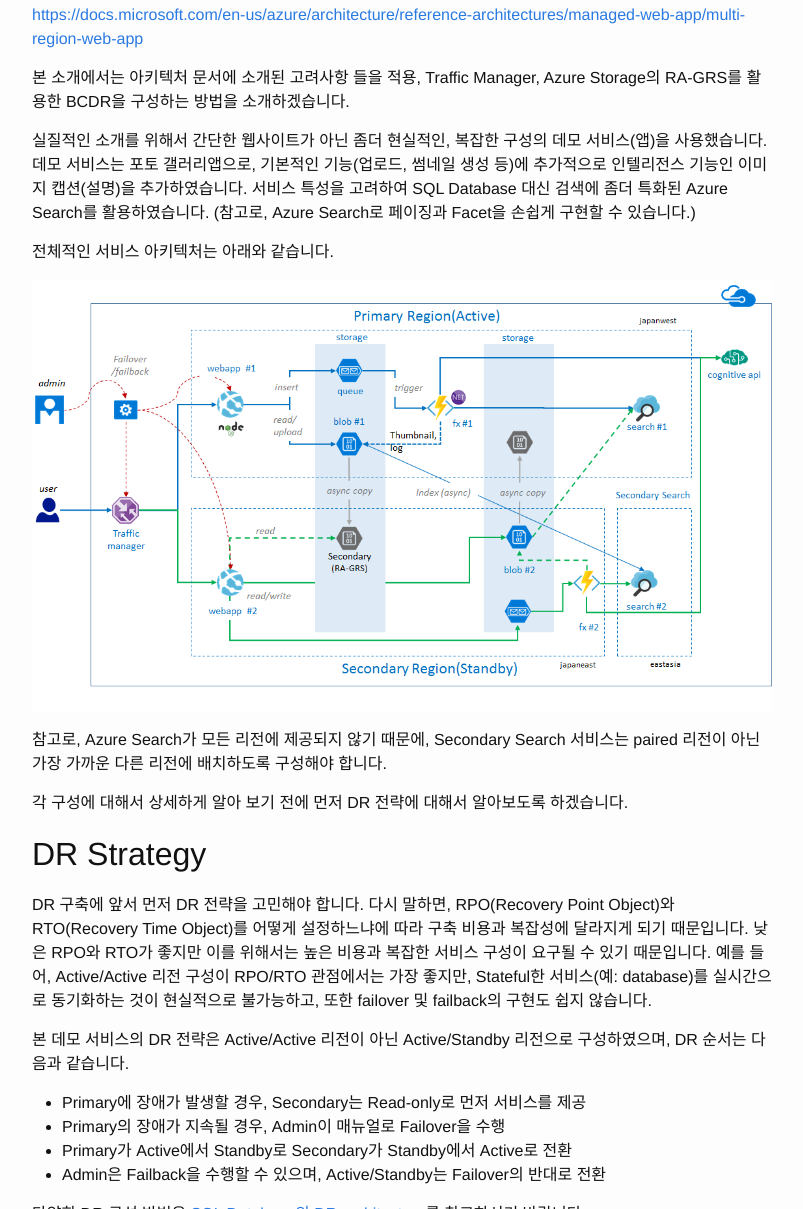
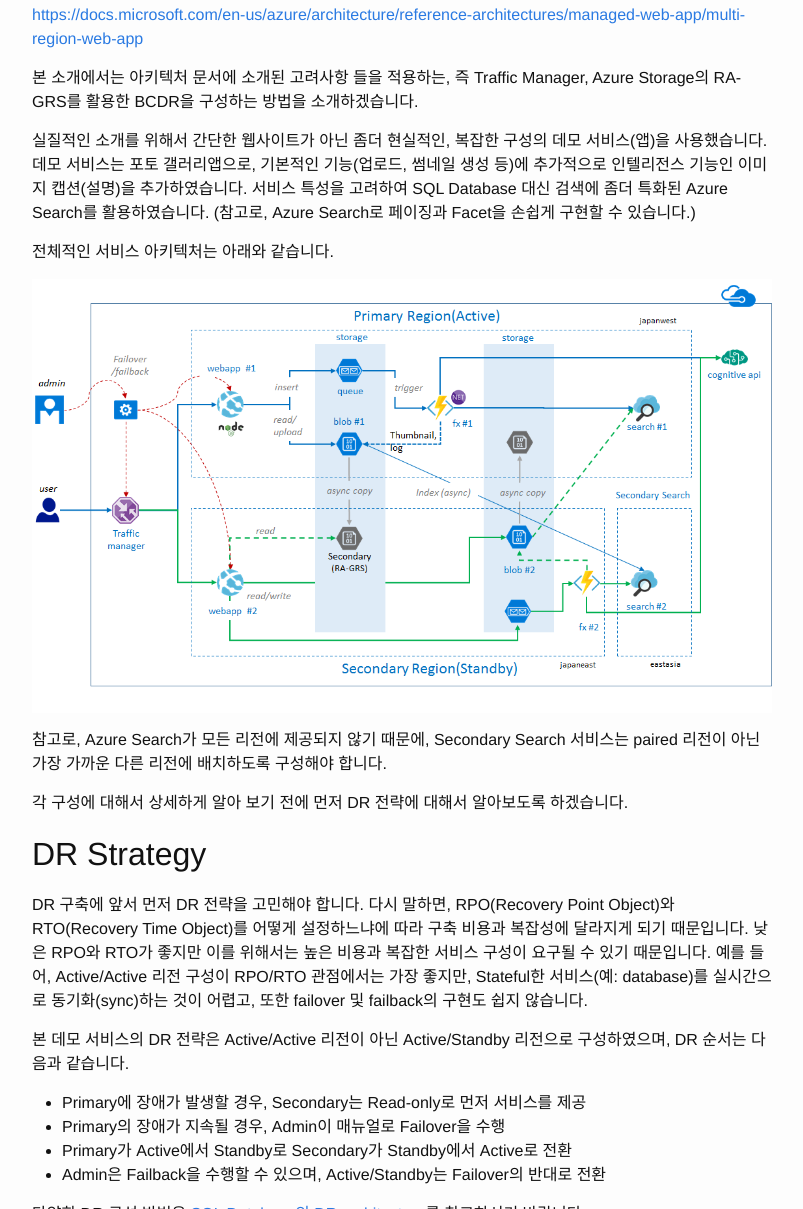
Before and after one commit to iljoong/iljoong.github.io, a Jekyll site: the page built from _posts/2017-04-01-Azure-BCDR.md, in a window 1280 px wide and 1400 px high, scrolled down 930 px. Shown: the part 191-1400 px from the top of the window, without its empty margins (238-1041 px from the left). Built offline with Jekyll 4.4.1, drawn with Linux system fonts in a browser that asks for light colours; some of the changed text lies outside the part shown.

Commit message:
azure-bcdr fix

```diff
--- a/_posts/2017-04-01-Azure-BCDR.md
+++ b/_posts/2017-04-01-Azure-BCDR.md
@@ -24,7 +24,7 @@ Amazon과 Netflix는 그럼 어떻게 서비스를 원할 하게 제공할 수
 그리고, 아키텍처 문서에 주요 가용성 고려사항이 자세히 설명되어 있으니 참고하시기 바랍니다.
 [https://docs.microsoft.com/en-us/azure/architecture/reference-architectures/managed-web-app/multi-region-web-app](https://docs.microsoft.com/en-us/azure/architecture/reference-architectures/managed-web-app/multi-region-web-app)
 
-본 소개에서는 아키텍처 문서에 소개된 고려사항 들을 적용, Traffic Manager, Azure Storage의 RA-GRS를 활용한 BCDR을 구성하는 방법을 소개하겠습니다.
+본 소개에서는 아키텍처 문서에 소개된 고려사항 들을 적용하는, 즉 Traffic Manager, Azure Storage의 RA-GRS를 활용한 BCDR을 구성하는 방법을 소개하겠습니다.
 
 실질적인 소개를 위해서 간단한 웹사이트가 아닌 좀더 현실적인, 복잡한 구성의 데모 서비스(앱)을 사용했습니다. 데모 서비스는 포토 갤러리앱으로, 기본적인 기능(업로드, 썸네일 생성 등)에 추가적으로 인텔리전스 기능인 이미지 캡션(설명)을 추가하였습니다. 서비스 특성을 고려하여 SQL Database 대신 검색에 좀더 특화된 Azure Search를 활용하였습니다. (참고로, Azure Search로 페이징과 Facet을 손쉽게 구현할 수 있습니다.)
 
@@ -38,7 +38,7 @@ Amazon과 Netflix는 그럼 어떻게 서비스를 원할 하게 제공할 수
 
 ## DR Strategy
 
-DR 구축에 앞서 먼저 DR 전략을 고민해야 합니다. 다시 말하면, RPO(Recovery Point Object)와 RTO(Recovery Time Object)를 어떻게 설정하느냐에 따라 구축 비용과 복잡성에 달라지게 되기 때문입니다. 낮은 RPO와 RTO가 좋지만 이를 위해서는 높은 비용과 복잡한 서비스 구성이 요구될 수 있기 때문입니다. 예를 들어, Active/Active 리전 구성이 RPO/RTO 관점에서는 가장 좋지만, Stateful한 서비스(예: database)를 실시간으로 동기화하는 것이 현실적으로 불가능하고, 또한 failover 및 failback의 구현도 쉽지 않습니다.
+DR 구축에 앞서 먼저 DR 전략을 고민해야 합니다. 다시 말하면, RPO(Recovery Point Object)와 RTO(Recovery Time Object)를 어떻게 설정하느냐에 따라 구축 비용과 복잡성에 달라지게 되기 때문입니다. 낮은 RPO와 RTO가 좋지만 이를 위해서는 높은 비용과 복잡한 서비스 구성이 요구될 수 있기 때문입니다. 예를 들어, Active/Active 리전 구성이 RPO/RTO 관점에서는 가장 좋지만, Stateful한 서비스(예: database)를 실시간으로 동기화(sync)하는 것이 어렵고, 또한 failover 및 failback의 구현도 쉽지 않습니다.
 
 본 데모 서비스의 DR 전략은 Active/Active 리전이 아닌 Active/Standby 리전으로 구성하였으며, DR 순서는 다음과 같습니다.
 
@@ -82,11 +82,11 @@ BCDR을 위해서 blob 스토리지는 생성시 RA-GRS 옵션으로 생성합
 
 ### Functions
 
-이미지는 blob 스토리지에 정상 업로드 후, 비동기적으로 여러 작업 수행할 수 있도록 큐에 작업을 추가 합니다. Azure Functions 큐에 쌓인 작업을 읽어(또는 트리거되어) 썸네일, 캡션, 검색 인덱스 추가 및 인덱스 로그를 저장합니다.
+이미지는 blob 스토리지에 정상 업로드 후, 비동기적으로 여러 작업 수행할 수 있도록 큐에 작업을 추가 합니다. Azure Functions은 큐에 쌓인 작업을 읽어(또는 트리거되어) 썸네일, 캡션, 검색 인덱스 추가 및 인덱스 로그를 저장합니다.
 
 ### Search
 
-원본 및 썸네일 이미지는 자동으로 비동기 복사가 수행되지만, Secondary search는 자동으로 동기화가 되지 않습니다. Secondary search에 인덱스를 동기화하기 위해서 Secondary search에 primary blob 스토리지를 연결하는 datasource와 indexer를 생성하고 주기적으로 (예: 15분) blob 스토리지의 추가된 로그정보를 접근하여 동기화 합니다.
+검색 인덱스(원본 이미지 및 썸네일 이미지 URL, 캡션 및 태그)는 Primary Search에 저장됩니다. 하지만, Secondary Search는 Blob 서비스와 달리 자동으로 복사가 되지 않기 때문에 추가적인 작업 요구됩니다. 앞서 Functions을 통해 생성된 log를 이용하여 Secondary search에 인덱스를 동기화 합니다. 이를 위해서 Secondary search에 primary blob 스토리지를 연결하는 datasource와 indexer를 생성하고 주기적으로 (예: 15분) blob 스토리지의 추가된 로그정보를 접근하여 동기화 합니다.
 
 ## Failover & Failback
 
```
Also changed, not shown: other parts of _posts/2017-04-01-Azure-BCDR.md (+1 -1 lines).
